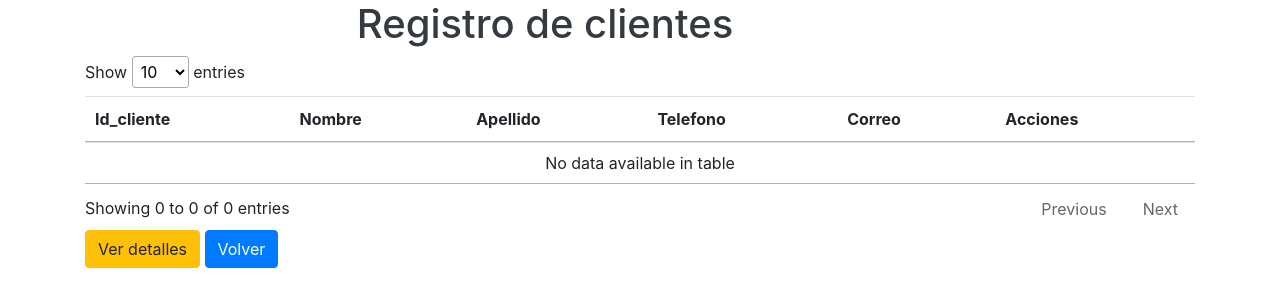
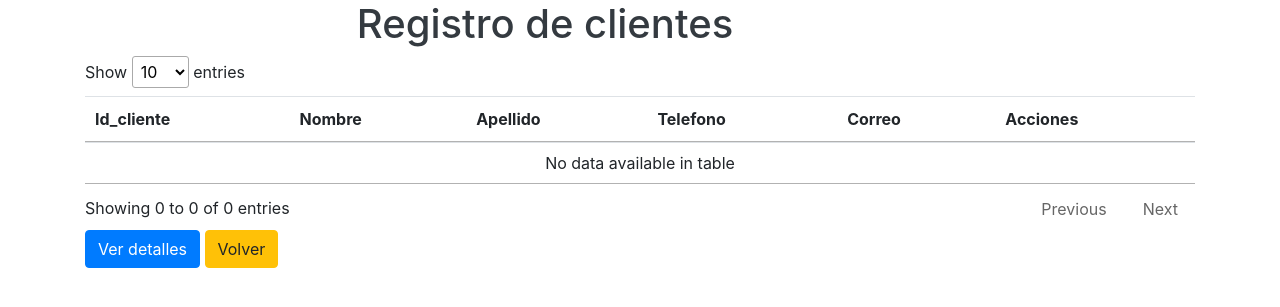
Before and after one commit to AndresDavid18/dashboard_admin, a PHP site: page /dashboard_admin/tabla.php in a window 1280 px wide. Shown: the top 307 px of the page. Run offline with PHP 8.4, Linux system fonts and the light colour scheme; data that the repository does not hold is empty; some libraries are stand-ins or nearby versions.

```diff
--- a/delivery/registro.php
+++ b/delivery/registro.php
@@ -62,7 +62,7 @@
       <label for="" class="brang">
         <a href=""><img src="imagenes/logo.png" alt=""></a>
       </label>
-      <a class="navbar-brand text-white fw-bold" href="index.php">ㅤ𝐧𝐞𝐰 𝐲𝐨𝐫𝐤 𝐛𝐞𝐞𝐟 𝐛𝐮𝐫𝐠𝐮𝐞𝐫</a>
+      <a class="navbar-brand text-white fw-bold" href="index.php">ㅤ𝐧e𝐰 𝐲𝐨𝐫𝐤 𝐛𝐞𝐞𝐟 𝐛𝐮𝐫𝐠𝐮𝐞𝐫</a>
       <button class="navbar-toggler" type="button" data-bs-toggle="collapse" data-bs-target="#navbarSupportedContent"
         aria-controls="navbarSupportedContent" aria-expanded="false" aria-label="Toggle navigation"><span
           class="navbar-toggler-icon"></span></button>
--- a/delivery/tabla logins.php
+++ b/delivery/tabla logins.php
@@ -54,7 +54,7 @@ $resultset = mysqli_query($conexion, $sql);
             <table class="table" id='qwert'>
                 <thead>
                     <tr>
-                        <th scope="col">Nuero</th>
+                        <th scope="col">Numero</th>
                         <th scope="col">correo</th>
                         <th scope="col">fecha</th>
 
@@ -86,7 +86,7 @@ $resultset = mysqli_query($conexion, $sql);
                     ?>
                 </tbody>
             </table>
-            <a href="tabla.php" class="btn btn-warning">Volver</a>
+            <a href="http://localhost/dashboard_admin/vistas/"  class="btn btn-warning">Volver</a>
         </div>
     </div>
 </div>
--- a/delivery/tabla.php
+++ b/delivery/tabla.php
@@ -112,8 +112,8 @@
                         ?>
                     </tbody>
                 </table>
-                <a href="tabla logins.php" class="btn btn-warning">Ver detalles</a>
-                <a href="http://localhost/dashboard_admin/vistas/" class="btn btn-primary">Volver</a>
+                <a href="tabla logins.php" class="btn btn-primary">Ver detalles</a>
+                <a href="http://localhost/dashboard_admin/vistas/" class="btn btn-warning">Volver</a>
             </div>
         </div>
     </div>
```
Also changed, not shown: delivery/vistas/crud_inventario/student-edit.php (+9 -5 lines).
